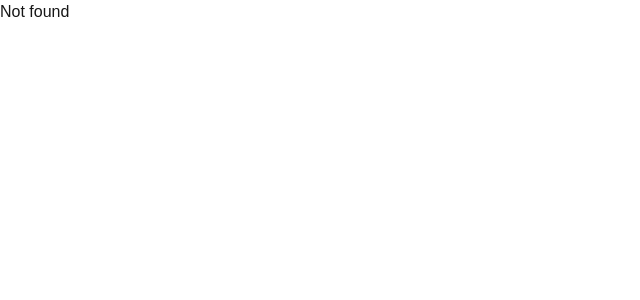
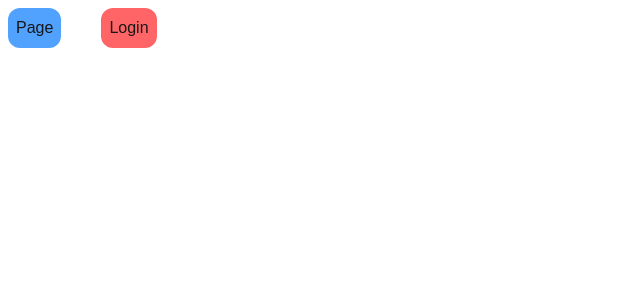
Before and after one commit to Laryssonn/next-010, a Next.js app: page /auth/signin in a window 1280 px wide. Before the commit this address had no page. Shown: the top 300 px of the page, without its empty margins (0-640 px from the left). Built offline with nearby package versions, Linux system fonts and the light colour scheme.

Commit message:
feat: create authentication routes with shared layout

```diff
--- /dev/null
+++ b/src/app/auth/layout.tsx
@@ -0,0 +1,10 @@
+import { ReactNode } from 'react';
+
+export default function AuthLayout({ children }: { children: ReactNode }) {
+  return (
+    <div className="flex gap-10 p-2">
+      <h1 className="bg-blue-400 p-2 rounded-xl">Page</h1>
+      <div className="bg-red-400 p-2 rounded-xl">{children}</div>
+    </div>
+  );
+}
--- /dev/null
+++ b/src/app/auth/signin/page.tsx
@@ -0,0 +1,3 @@
+export default function Login() {
+  return <h1>Login</h1>;
+}
--- /dev/null
+++ b/src/app/auth/signup/page.tsx
@@ -0,0 +1,3 @@
+export default function SignUp() {
+  return <h1>SignUp</h1>;
+}
```
